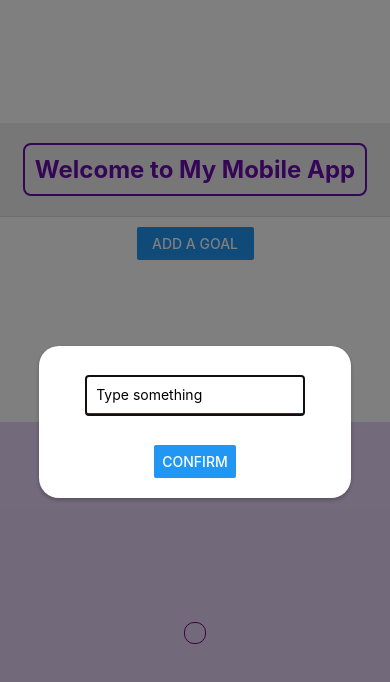
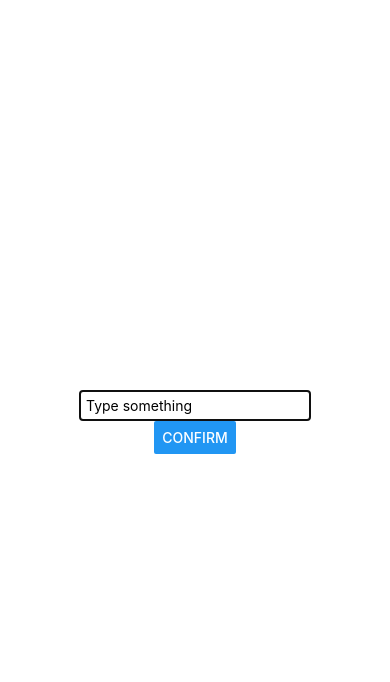
Before and after one commit to YaoyiW27/CS5520, a React Native app: screen / in a window 390 px wide. Both pictures are taken after a click on the button "ADD A GOAL". Shown: the top 682 px of the page. Built offline with nearby package versions, Linux system fonts and the light colour scheme.

Commit message:
changed style and layout

```diff
--- a/App.js
+++ b/App.js
@@ -1,32 +1,38 @@
-import { StatusBar } from 'expo-status-bar';
-import { SafeAreaView, StyleSheet, Text, View, Button } from 'react-native';
-import Header from './components/Header';
-import { useState } from 'react';
-import Input from './components/Input';
+import { StatusBar } from "expo-status-bar";
+import { Button, SafeAreaView, StyleSheet, Text, View } from "react-native";
+import Header from "./components/Header";
+import { useState } from "react";
+import Input from "./components/Input";
 
 export default function App() {
-    const [text, setText] = useState("");
+  const [receivedData, setReceivedData] = useState("");
   const [modalVisible, setModalVisible] = useState(false);
-    const appName = "My Mobile App";
-
-    const handleInputData = (inputText) => {
-        console.log("Input received: ", inputText);
-        setText(inputText);
+  const appName = "My app!";
+  // update to receive data
+  function handleInputData(data) {
+    console.log("App.js ", data);
+    setReceivedData(data);
     setModalVisible(false);
-    };
-
+  }
   return (
     <SafeAreaView style={styles.container}>
       <StatusBar style="auto" />
-            <View style={styles.headerContainer}>
-                <Header name={appName} />
-                <View style={styles.buttonContainer}>
-                    <Button title="Add a goal" onPress={() => setModalVisible(true)} />
+      <View style={styles.topView}>
+        <Header name={appName}></Header>
+        <Button
+          title="Add a Goal"
+          onPress={function () {
+            setModalVisible(true);
+          }}
+        />
       </View>
-            </View>
-            <Input autoFocus={true} onConfirm={handleInputData} modalVisible={modalVisible} setModalVisible={setModalVisible} />
-            <View style={styles.bottomSection}>
-                <Text style={styles.confirmedText}>{text ? `Confirmed Input: ${text}` : ''}</Text>
+      <Input
+        textInputFocus={true}
+        inputHandler={handleInputData}
+        isModalVisible={modalVisible}
+      />
+      <View style={styles.bottomView}>
+        <Text style={styles.text}>{receivedData}</Text>
       </View>
     </SafeAreaView>
   );
@@ -35,30 +41,17 @@ export default function App() {
 const styles = StyleSheet.create({
   container: {
     flex: 1,
-        backgroundColor: '#fff',
+    backgroundColor: "#fff",
+    // alignItems: "center",
+    justifyContent: "center",
   },
-    headerContainer: {
+  text: {
+    color: "pink",
+  },
+  topView: {
     flex: 1,
-        justifyContent: 'center',
-        alignItems: 'center',
+    alignItems: "center",
+    justifyContent: "center",
   },
-    buttonContainer: {
-        marginTop: 10,
-        width: '30%',
-    },
-    bottomSection: {
-        flex: 1,
-        backgroundColor: '#e6d5f7',
-        justifyContent: 'center',
-        alignItems: 'center',
-        padding: 20,
-    },
-    confirmedText: {
-        fontSize: 18,
-        color: '#6a0dad',
-        borderWidth: 1,
-        borderColor: 'purple',
-        padding: 10,
-        borderRadius: 10,
-    },
+  bottomView: { flex: 4, backgroundColor: "#d5d", alignItems: "center" },
 });
--- a/components/Header.js
+++ b/components/Header.js
@@ -1,32 +1,21 @@
-import { StyleSheet, Text, View } from 'react-native';
-import React from 'react';
+import { StyleSheet, Text, View } from "react-native";
+import React from "react";
 
 export default function Header({ name }) {
   return (
-    <View style={styles.headerContainer}>
-      <Text style={styles.headerText}>Welcome to {name}</Text>
+    <View>
+      <Text style={styles.text}>Welcome to {name}</Text>
     </View>
   );
 }
 
 const styles = StyleSheet.create({
-  headerContainer: {
-    width: '100%',
-    paddingVertical: 20,
-    paddingHorizontal: 10,
-    backgroundColor: '#f0f0f0',
-    alignItems: 'center',
-    justifyContent: 'center',
-    borderBottomWidth: 1,
-    borderBottomColor: '#ddd',
+  text: {
+    color: "darkmagenta",
+    fontSize: 25,
+    borderColor: "darkmagenta",
+    borderWidth: 2,
+    padding: 5,
+    marginBottom: 10,
   },
-  headerText: {
-    fontSize: 24,
-    fontWeight: 'bold',
-    color: '#6a0dad',
-    borderWidth: 2,
-    borderColor: '#6a0dad',
-    padding: 10,
-    borderRadius: 8,
-  }
 });
--- a/components/Input.js
+++ b/components/Input.js
@@ -1,114 +1,59 @@
-import { TextInput, StyleSheet, Text, View, Button, Modal } from 'react-native';
-import { useState, useRef, useEffect } from 'react';
+import { Button, Modal, StyleSheet, Text, TextInput, View } from "react-native";
+import React, { useState } from "react";
 
-export default function Input({ autoFocus, onConfirm, modalVisible, setModalVisible }) {
+export default function Input({
+  textInputFocus,
+  inputHandler,
+  isModalVisible,
+}) {
   const [text, setText] = useState("");
-    const [showCount, setShowCount] = useState(false);
-    const [message, setMessage] = useState("");
-    const inputRef = useRef(null);
-
-    useEffect(() => {
-        if (autoFocus && inputRef.current) {
-            inputRef.current.focus();
+  const [blur, setBlur] = useState(false);
+  function handleConfirm() {
+    // console.log(text);
+    inputHandler(text);
   }
-    }, [autoFocus]);
-
-    const handleBlur = () => {
-        setShowCount(false);
-        if (text.length >= 3) {
-            setMessage("Thank you");
-        } else {
-            setMessage("Please type more than 3 characters");
-        }
-    };
-
-    const handleConfirm = () => {
-        console.log(text);
-        onConfirm(text);
-    };
-
   return (
+    <Modal animationType="slide" visible={isModalVisible}>
       <View style={styles.container}>
-            <Modal
-                animationType="slide"
-                transparent={true}
-                visible={modalVisible}
-                onRequestClose={() => {
-                    setModalVisible(!modalVisible);
-                }}
-            >
-                <View style={styles.modalContainer}>
-                    <View style={styles.modalView}>
         <TextInput
-                            ref={inputRef}
+          autoFocus={textInputFocus}
           placeholder="Type something"
           autoCorrect={true}
           keyboardType="default"
           value={text}
           style={styles.input}
-                            onChangeText={setText}
-                            onBlur={handleBlur}
-                            onFocus={() => setShowCount(true)}
+          onChangeText={(changedText) => {
+            setText(changedText);
+          }}
+          onBlur={() => {
+            setBlur(true);
+          }}
+          onFocus={() => {
+            setBlur(false);
+          }}
         />
-                        {showCount && text.length > 0 && (
-                            <Text style={styles.characterCount}>Character Count: {text.length}</Text>
+
+        {blur ? (
+          text.length >= 3 ? (
+            <Text>Thank you</Text>
+          ) : (
+            <Text>Please type more than 3 characters</Text>
+          )
+        ) : (
+          text && <Text>{text.length}</Text>
         )}
-                        {message.length > 0 && <Text style={styles.message}>{message}</Text>}
-                        <View style={styles.buttonContainer}>
         <Button title="Confirm" onPress={handleConfirm} />
       </View>
-                    </View>
-                </View>
     </Modal>
-        </View>
   );
 }
 
 const styles = StyleSheet.create({
   container: {
-        margin: 20,
-        alignItems: 'center',
+    flex: 1,
+    backgroundColor: "white",
+    alignItems: "center",
+    justifyContent: "center",
   },
-    input: {
-        width: '80%',
-        borderBottomColor: 'purple',
-        borderBottomWidth: 2,
-        padding: 10,
-        marginVertical: 10,
-    },
-    characterCount: {
-        fontSize: 14,
-        color: 'gray',
-        marginTop: 5,
-    },
-    message: {
-        marginTop: 10,
-        fontSize: 16,
-        color: '#6a0dad',
-    },
-    buttonContainer: {
-        width: '30%',
-        marginTop: 20,
-    },
-    modalContainer: {
-        flex: 1,
-        justifyContent: 'center',
-        alignItems: 'center',
-        backgroundColor: 'rgba(0, 0, 0, 0.5)',
-    },
-    modalView: {
-        width: '80%',
-        backgroundColor: '#fff',
-        borderRadius: 20,
-        padding: 20,
-        alignItems: 'center',
-        shadowColor: '#000',
-        shadowOffset: {
-            width: 0,
-            height: 2,
-        },
-        shadowOpacity: 0.25,
-        shadowRadius: 4,
-        elevation: 5,
-    },
+  input: { borderColor: "pink", borderWidth: 2, padding: 5 },
 });
```
Lines whose indentation alone changed are shown as unchanged.
